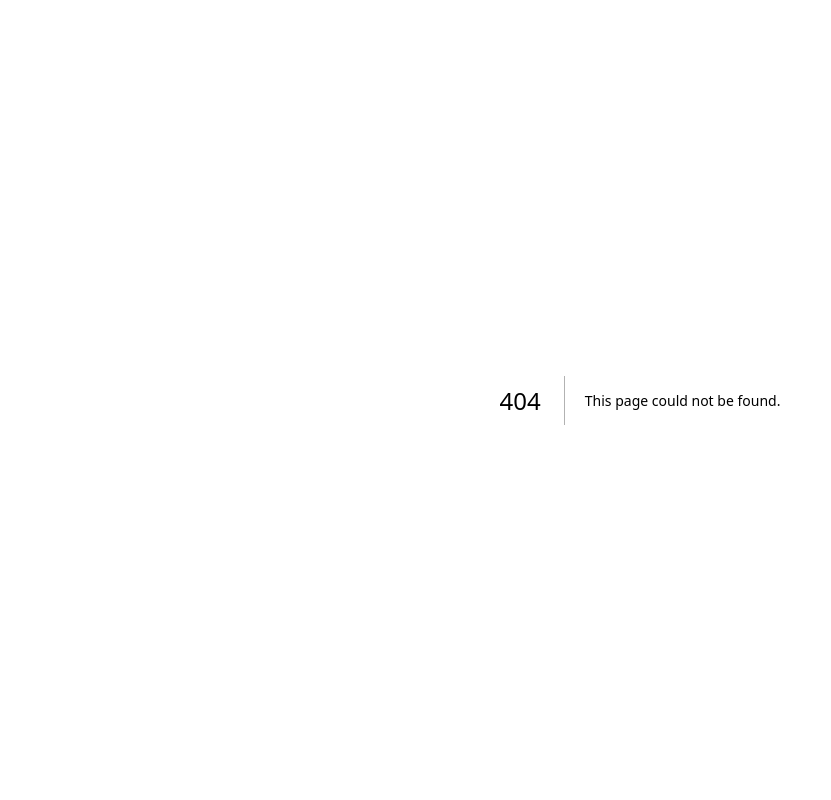
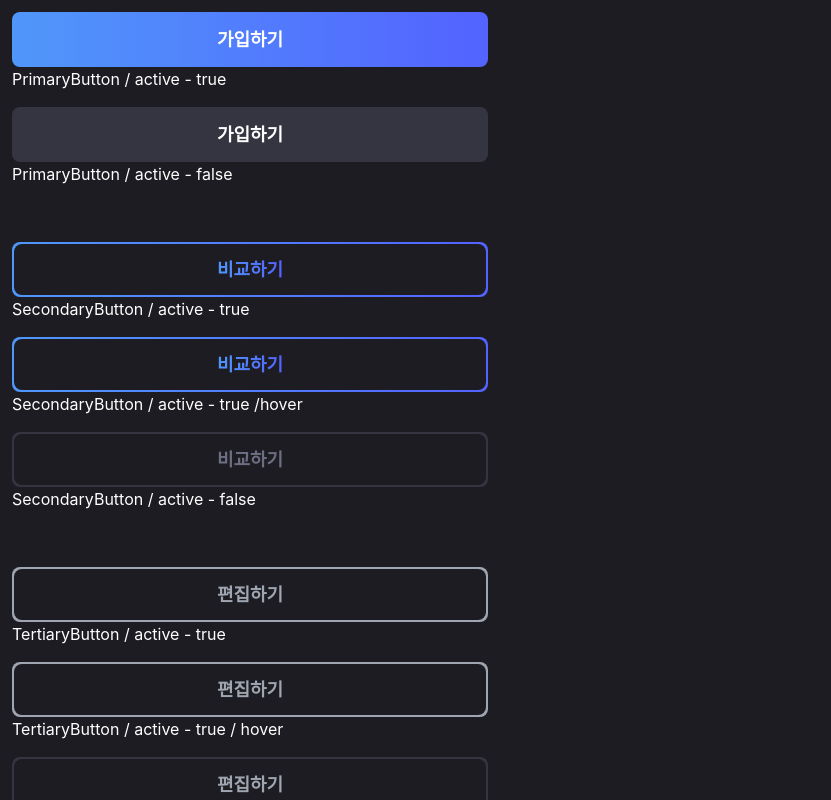
Before and after one commit to ojm51/ESCape, a Next.js app: page /product in a window 1280 px wide. Before the commit this address had no page. Shown: the whole page, without its empty margins (0-831 px from the left). Built offline with nearby package versions, Linux system fonts and the light colour scheme.

Commit message:
feat: 공용 버튼 컴포넌트 구현

```diff
--- a/package.json
+++ b/package.json
@@ -12,6 +12,7 @@
     "@tanstack/react-query": "^5.59.3",
     "@tanstack/react-query-devtools": "^5.59.3",
     "axios": "^1.7.7",
+    "classnames": "^2.5.1",
     "flowbite": "^2.5.2",
     "flowbite-react": "^0.10.2",
     "next": "14.2.15",
--- /dev/null
+++ b/src/components/@shared/button/PrimaryButton.tsx
@@ -0,0 +1,30 @@
+import classNames from "classnames";
+import { Button } from "flowbite-react";
+import { PropsWithChildren } from "react";
+
+interface PrimaryButtonProps {
+  active: boolean;
+  onClick?: () => void;
+}
+
+export default function PrimaryButton({
+  children,
+  active,
+  onClick,
+}: PropsWithChildren<PrimaryButtonProps>) {
+  //active에 boolean값을 넣어주세요
+  return (
+    <Button
+      //active가 true일때만 실행
+      onClick={active ? onClick : undefined}
+      className={classNames(
+        "w-full h-[50px] md:h-[55px] xl-[65px] focus:ring-0",
+        active ? "bg-gradation" : "bg-unactive"
+      )}
+    >
+      <span className="h-full flex items-center font-semibold text-lg">
+        {children}
+      </span>
+    </Button>
+  );
+}
--- /dev/null
+++ b/src/components/@shared/button/SecondaryButton.tsx
@@ -0,0 +1,40 @@
+import classNames from "classnames";
+import { Button } from "flowbite-react";
+import { PropsWithChildren } from "react";
+
+interface SecondaryButtonProps {
+  active: boolean;
+  onClick: () => void;
+}
+
+export default function SecondaryButton({
+  children,
+  active,
+  onClick,
+}: PropsWithChildren<SecondaryButtonProps>) {
+  return (
+    <Button
+      onClick={active ? onClick : undefined}
+      className={classNames(
+        "w-full h-[50px] md:h-[55px]  relative xl-[65px] focus:ring-0",
+        active ? "bg-gradation" : "bg-unactive enabled:hover:bg-unactive"
+      )}
+    >
+      <span
+        className={classNames(
+          "absolute flex rounded-lg inset-0.5 bg-body-bg  text-transparent justify-center items-center",
+          active ? "hover:bg-transparent hover:text-white" : ""
+        )}
+      >
+        <span
+          className={classNames(
+            "font-semibold text-lg",
+            active ? "bg-gradation bg-clip-text" : "text-brand-gray-dark"
+          )}
+        >
+          {children}
+        </span>
+      </span>
+    </Button>
+  );
+}
--- /dev/null
+++ b/src/components/@shared/button/TertiaryButton.tsx
@@ -0,0 +1,37 @@
+import classNames from "classnames";
+import { Button } from "flowbite-react";
+import { PropsWithChildren } from "react";
+
+interface TertiaryButtonProps {
+  active: boolean;
+  onClick: () => void;
+}
+
+export default function TertiaryButton({
+  children,
+  active,
+  onClick,
+}: PropsWithChildren<TertiaryButtonProps>) {
+  return (
+    <Button
+      onClick={active ? onClick : undefined}
+      className={classNames(
+        "w-full h-[50px] md:h-[55px]  relative xl-[65px] focus:ring-0",
+        active
+          ? "bg-brand-gray-light enabled:hover:bg-brand-gray-light"
+          : "bg-unactive enabled:hover:bg-unactive"
+      )}
+    >
+      <span
+        className={classNames(
+          "absolute flex rounded-lg inset-0.5 font-semibold text-lg bg-body-bg  text-brand-gray-light justify-center items-center",
+          active
+            ? "hover:bg-brand-gray-light hover:text-white"
+            : "text-brand-gray-dark"
+        )}
+      >
+        {children}
+      </span>
+    </Button>
+  );
+}
--- /dev/null
+++ b/src/pages/product/index.tsx
@@ -0,0 +1,42 @@
+import PrimaryButton from "@/components/@shared/button/PrimaryButton";
+import SecondaryButton from "@/components/@shared/button/SecondaryButton";
+import TertiaryButton from "@/components/@shared/button/TertiaryButton";
+
+export default function ProductPage() {
+  return (
+    <div className="w-[500px] h-[500px] text-white p-3 ">
+      <PrimaryButton onClick={() => {}} active={true}>
+        가입하기
+      </PrimaryButton>
+      <div className="h-10">PrimaryButton / active - true</div>
+      <PrimaryButton onClick={() => {}} active={false}>
+        가입하기
+      </PrimaryButton>
+      <div className="h-20">PrimaryButton / active - false</div>
+      <SecondaryButton onClick={() => {}} active={true}>
+        비교하기
+      </SecondaryButton>
+      <div className="h-10">SecondaryButton / active - true</div>
+      <SecondaryButton onClick={() => {}} active={true}>
+        비교하기
+      </SecondaryButton>
+      <div className="h-10">SecondaryButton / active - true /hover</div>
+      <SecondaryButton onClick={() => {}} active={false}>
+        비교하기
+      </SecondaryButton>
+      <div className="h-20">SecondaryButton / active - false</div>
+      <TertiaryButton onClick={() => {}} active={true}>
+        편집하기
+      </TertiaryButton>
+      <div className="h-10">TertiaryButton / active - true</div>
+      <TertiaryButton onClick={() => {}} active={true}>
+        편집하기
+      </TertiaryButton>
+      <div className="h-10">TertiaryButton / active - true / hover</div>
+      <TertiaryButton onClick={() => {}} active={false}>
+        편집하기
+      </TertiaryButton>
+      <div className="h-10">TertiaryButton / active - false</div>
+    </div>
+  );
+}
--- a/src/styles/globals.css
+++ b/src/styles/globals.css
@@ -8,22 +8,11 @@ body {
   max-width: 100vw;
   min-height: 100vh;
   overflow-x: hidden;
-    font-family:
-            "Pretendard Variable",
-            Pretendard,
-            -apple-system,
-            BlinkMacSystemFont,
-            system-ui,
-            Roboto,
-            "Helvetica Neue",
-            "Segoe UI",
-            "Apple SD Gothic Neo",
-            "Noto Sans KR",
-            "Malgun Gothic",
-            "Apple Color Emoji",
-            "Segoe UI Emoji",
-            "Segoe UI Symbol",
-            sans-serif;
+  font-family: "Pretendard Variable", Pretendard, -apple-system,
+    BlinkMacSystemFont, system-ui, Roboto, "Helvetica Neue", "Segoe UI",
+    "Apple SD Gothic Neo", "Noto Sans KR", "Malgun Gothic", "Apple Color Emoji",
+    "Segoe UI Emoji", "Segoe UI Symbol", sans-serif;
+  @apply bg-body-bg;
 }
 
 img,
--- a/tailwind.config.ts
+++ b/tailwind.config.ts
@@ -12,6 +12,8 @@ const config: Config = {
   theme: {
     extend: {
       colors: {
+        "body-bg": "#1c1c22",
+        unactive: "#353542",
         brand: {
           black: {
             dark: "#17171c",
```
Also changed, not shown: 1 other file (tests, documents, lock files or other folders). Lines whose indentation alone changed are shown as unchanged.
